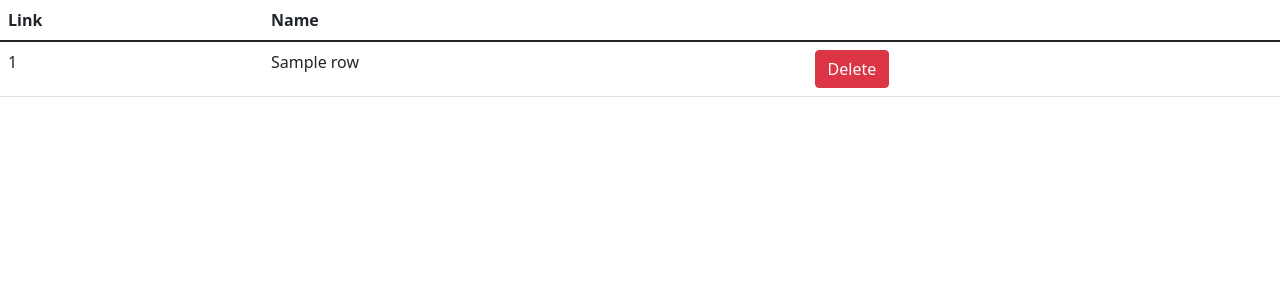
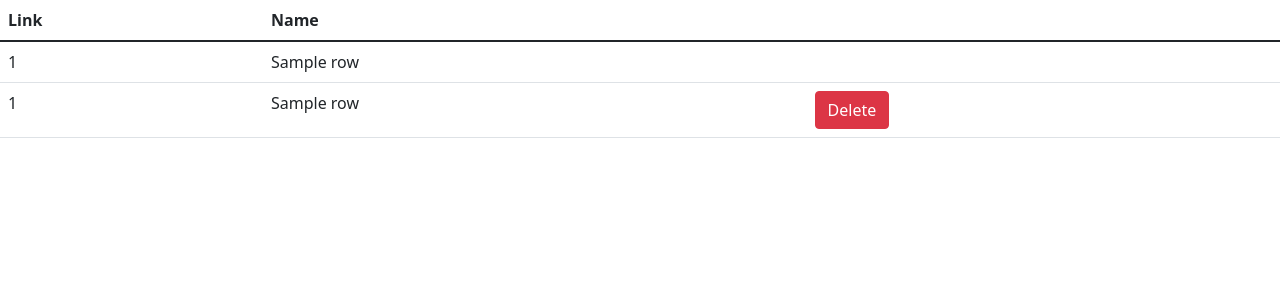
Before and after one commit to ahmedhus22/CS50-FinalProject, a Flask app: template templates/database.html in a window 1280 px wide. Shown: the part 66-366 px from the top of the page. Run offline with Flask 2, Linux system fonts and the light colour scheme; the template is opened without the code that fills it: most values are stand-ins (such as "Sample title", 1, 10 or a date in 2020).

Commit message:
Made changes so that user can remove only the last row

```diff
--- a/templates/database.html
+++ b/templates/database.html
@@ -13,18 +13,26 @@
             </tr>
         </thead>
         <tbody>
-            {% for row in urls %}
+            {% for row in urls[:-1] %}
             <tr>
                 <td>{{ row[0] }}</td>
                 <td>{{ row[1] }}</td>
-                <td><form action="/delete" method="get">
-                        <input type="hidden" id="url" name="url" value="{{ row[0] }}">
-                        <input type="hidden" id="name" name="name" value="{{ row[1] }}">
+                <td></td>
+            </tr>
+            {% endfor %}
+            {% if urls | length > 0 %}
+            <tr>
+                <td>{{ urls[-1][0] }}</td>
+                <td>{{ urls[-1][1] }}</td>
+                <td>
+                    <form action="/delete" method="get">
+                        <input type="hidden" id="url" name="url" value="{{ urls[-1][0] }}">
+                        <input type="hidden" id="name" name="name" value="{{ urls[-1][1] }}">
                         <button type="submit" class="btn btn-danger">Delete</button>
                     </form>
                 </td>
             </tr>
-            {% endfor %}
+            {% endif %}
         </tbody>
     </table>
 {% endblock %}
```
